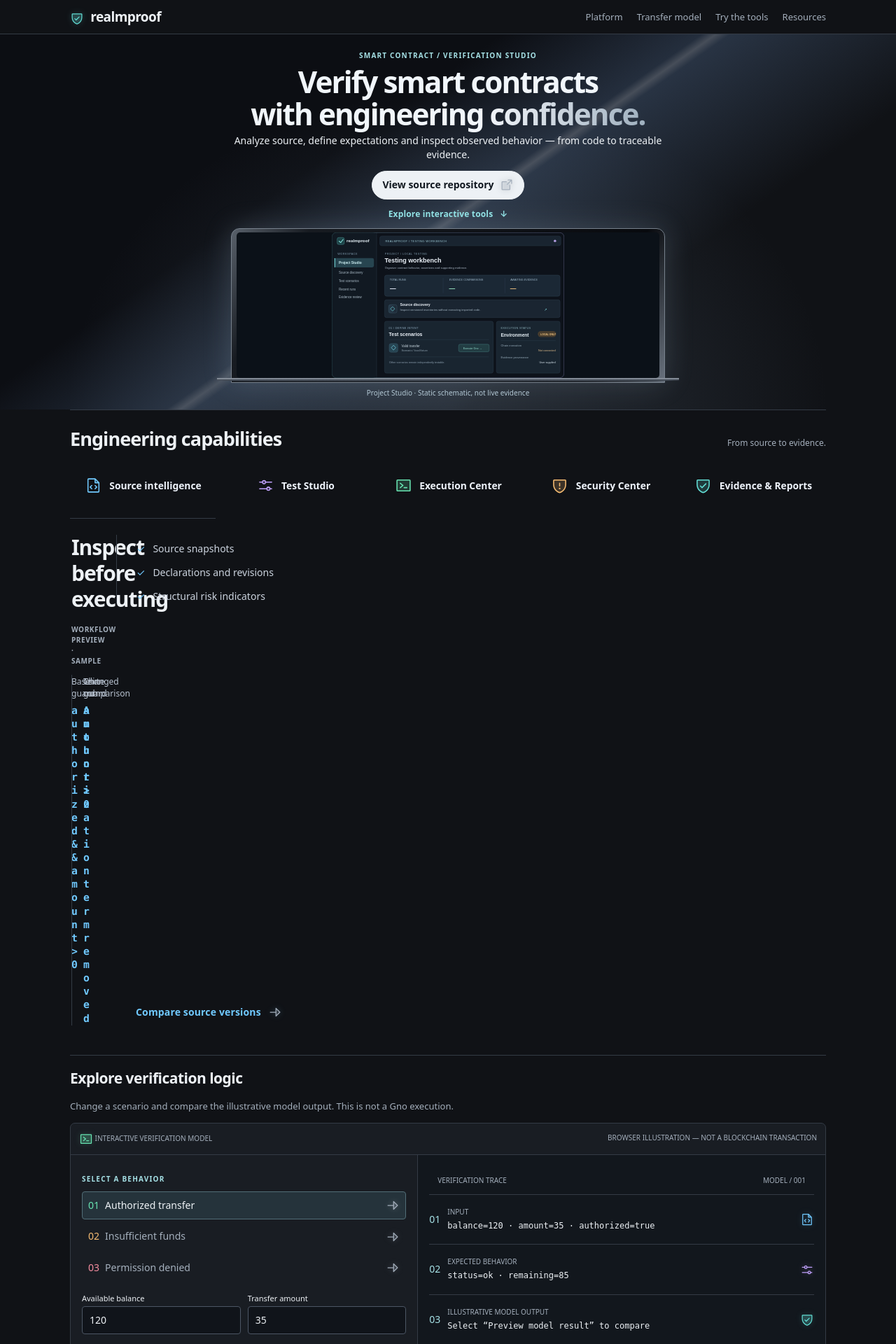
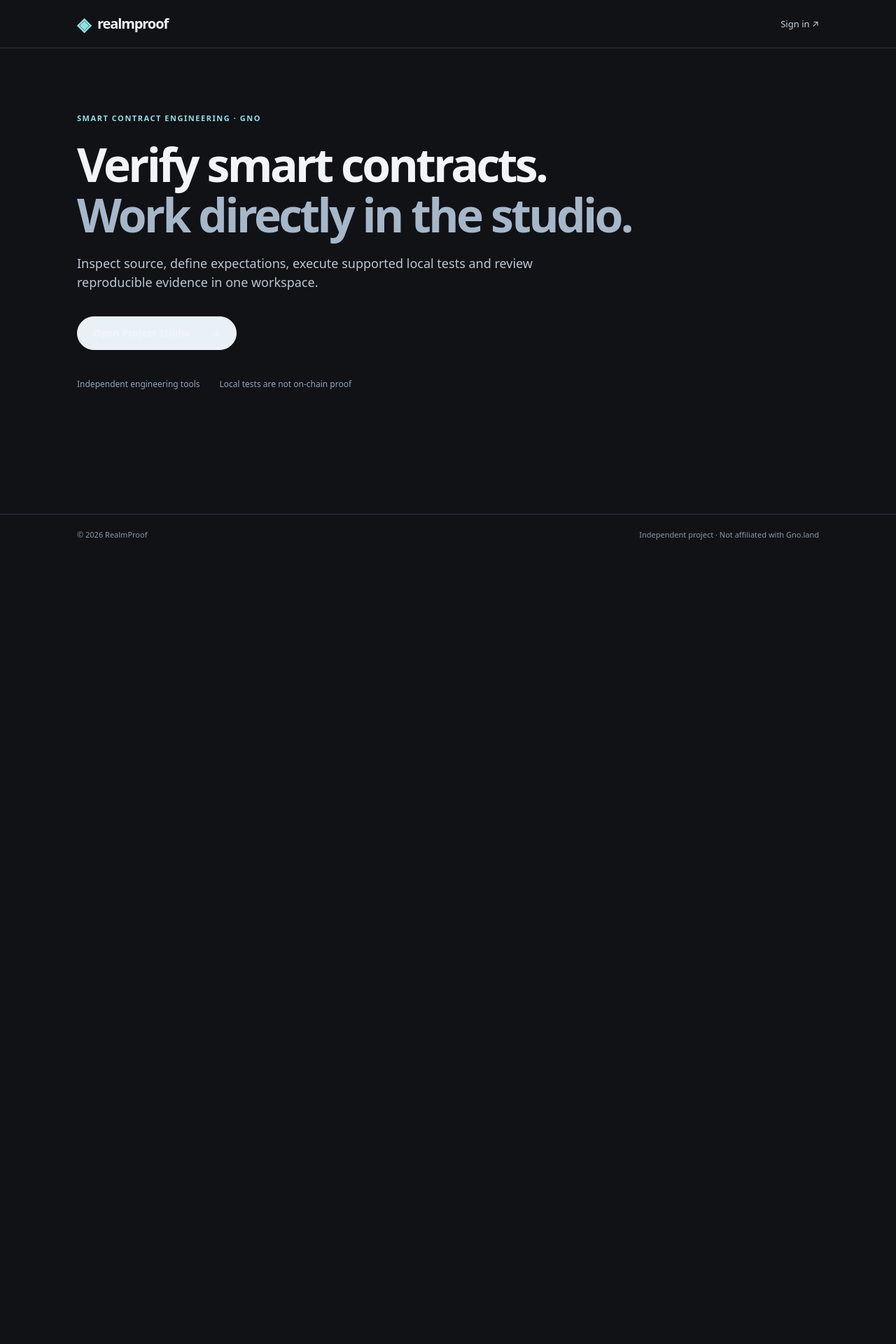
Before and after one commit to helijunior4545-glitch/RealmProof, a Django app: page /studio/ in a window 1280 px wide. Shown: the top 1920 px of the page at 70% size. After the commit the page ends 771 px from the top, so only its background shows below. Run offline with Django 5.2, Linux system fonts and the light colour scheme; parts of the project's set-up code (start-up, migrations or seed data) failed here and were passed over.

Commit message:
Move engineering walkthrough behind workspace access and streamline public entry

```diff
--- a/studio/guest.py
+++ b/studio/guest.py
@@ -4,6 +4,7 @@ import logging
 import secrets
 from django import forms
 from django.contrib.auth import authenticate, login
+from django.contrib.auth.decorators import login_required
 from django.contrib import messages
 from django.shortcuts import redirect, render
 from django.urls import reverse
@@ -41,7 +42,27 @@ def studio_destination(request):
 @never_cache
 @require_GET
 def entry(request):
-    return render(request, "studio/guest_entry.html", {"studio_url": studio_destination(request), "dashboard_url": reverse("studio:dashboard"), "form": suggested_form(), "isolated_guest": os.getenv("REALMPROOF_ISOLATED_GUESTS") == "1"})
+    # Returning users go straight to their actual workbench, not the explainer.
+    if request.user.is_authenticated:
+        return redirect(studio_destination(request) or "studio:dashboard")
+    return render(request, "studio/public_entry.html", {
+        "form": suggested_form(),
+        "isolated_guest": os.getenv("REALMPROOF_ISOLATED_GUESTS") == "1",
+    })
+
+
+@never_cache
+@login_required
+@require_GET
+def engineering(request):
+    # Do not let an expired isolated guest use an internal route indefinitely.
+    if request.user.username.startswith("rp_guest_") and not studio_destination(request):
+        raise Http404
+    return render(request, "studio/guest_entry.html", {
+        "studio_url": studio_destination(request),
+        "dashboard_url": reverse("studio:dashboard"),
+        "isolated_guest": False,
+    })
 
 @never_cache
 @require_POST
@@ -50,7 +71,7 @@ def start(request):
         return redirect(studio_destination(request) or "studio:dashboard")
     form = WorkspaceForm(request.POST) if request.POST.get("name") is not None else suggested_form()
     if form.is_bound and not form.is_valid():
-        return render(request, "studio/guest_entry.html", {"form": form, "isolated_guest": os.getenv("REALMPROOF_ISOLATED_GUESTS") == "1"}, status=400)
+        return render(request, "studio/public_entry.html", {"form": form, "isolated_guest": os.getenv("REALMPROOF_ISOLATED_GUESTS") == "1"}, status=400)
     username = os.getenv("REALMPROOF_DEMO_USERNAME", "")
     password = os.getenv("REALMPROOF_DEMO_PASSWORD", "")
     user = authenticate(request, username=username, password=password) if username == "hackathon_demo_public" and password else None
--- /dev/null
+++ b/studio/static/studio/entry.css
@@ -0,0 +1,56 @@
+/* Public entry: a dedicated lightweight gateway, not the engineering lab. */
+* { box-sizing: border-box; }
+html { scroll-behavior: smooth; }
+body.rp-entry { margin: 0; min-height: 100vh; background: #101216; color: #f1f4f8; font: 14px/1.55 system-ui, -apple-system, "Segoe UI", sans-serif; }
+.rp-entry a { color: inherit; text-decoration: none; }
+.rp-entry :where(input,textarea,select,button) { font: inherit; }
+.rp-entry :where(a,button,summary,input,textarea,select):focus-visible { outline: 2px solid #95dce5; outline-offset: 3px; }
+.rp-entry-wrap { width: min(1060px, calc(100% - 48px)); margin: auto; }
+.rp-skip-link { position: fixed; left: 14px; top: 0; transform: translateY(-160%); background: #fff; color: #101216 !important; padding: 10px 14px; z-index: 10; }
+.rp-skip-link:focus { transform: translateY(10px); }
+.rp-entry-header { border-bottom: 1px solid #30353f; }
+.rp-entry-header .rp-entry-wrap { display: flex; align-items: center; justify-content: space-between; gap: 20px; min-height: 68px; }
+.rp-entry-brand { display: inline-flex; align-items: center; gap: 10px; font-size: 20px; font-weight: 700; letter-spacing: -.055em; }
+.rp-entry-mark { color: #8ee3e2; font-size: 26px; }
+.rp-entry-signin { font-size: 13px; color: #cad1da !important; }
+.rp-entry-signin:hover { color: #fff !important; }
+.rp-entry-main { min-height: calc(100vh - 135px); }
+.rp-entry-hero { padding: clamp(55px, 11vh, 130px) 0 70px; max-width: 820px; }
+.rp-entry-eyebrow { display: inline-block; font-size: 11px; font-weight: 700; letter-spacing: .14em; color: #93dfe3; }
+.rp-entry-hero h1 { font-size: clamp(35px, 5.8vw, 66px); line-height: 1.09; font-weight: 680; letter-spacing: -.055em; margin: 20px 0; }
+.rp-entry-hero h1 span { color: #a6b7c9; }
+.rp-entry-hero > p { font-size: clamp(15px, 1.65vw, 18px); color: #bbc6d3; max-width: 660px; }
+.rp-entry-action { margin-top: 34px; max-width: 540px; }
+.rp-entry-primary,.rp-guest-disclosure > summary,.rp-entry-submit { display: inline-flex; align-items: center; justify-content: space-between; gap: 30px; background: #e9f1f7; color: #10161d; font-weight: 700; border: 1px solid #e9f1f7; border-radius: 30px; padding: 12px 22px; cursor: pointer; min-height: 46px; }
+.rp-entry-primary:hover,.rp-guest-disclosure > summary:hover,.rp-entry-submit:hover { background: #bce7ed; border-color: #bce7ed; }
+.rp-guest-disclosure { border: 0; }
+.rp-guest-disclosure > summary { list-style: none; }
+.rp-guest-disclosure > summary::-webkit-details-marker { display: none; }
+.rp-guest-disclosure[open] { border: 1px solid #424e5e; border-radius: 12px; background: #171d26; padding: 16px; }
+.rp-guest-disclosure[open] > summary { margin-bottom: 20px; }
+.rp-entry-form-head h2 { font-size: 20px; letter-spacing: -.035em; margin: 0 0 5px; }
+.rp-entry-form-head p { font-size: 13px; color: #aebaca; margin: 0 0 16px; }
+.rp-creation-form p { margin: 0 0 13px; }
+.rp-creation-form label { display: block; font-size: 12px; color: #e6edf5; margin-bottom: 5px; }
+.rp-creation-form :where(input,select,textarea) { display: block; width: 100%; max-width: 100%; min-width: 0; padding: 10px 12px; border: 1px solid #4b5969; border-radius: 6px; background: #0d131b; color: #f1f4f8; }
+.rp-creation-form textarea { max-height: 150px; resize: vertical; }
+.rp-creation-form .errorlist { color: #ffb0b8; margin: 3px 0 6px; padding-left: 20px; }
+.rp-form-actions { display: flex; align-items: center; gap: 14px; flex-wrap: wrap; }
+.rp-regenerate { font-size: 12px; color: #b6c2d1 !important; }
+.rp-regenerate:hover { color: #fff !important; }
+.rp-entry-fine { font-size: 12px; color: #a9b6c6; }
+.rp-request-feedback { display: block; color: #9befe3; margin-top: 8px; }
+.rp-action-pending { opacity: .65; }
+.rp-entry-message { padding: 12px 15px; border-left: 3px solid #f5bb71; background: #25232b; }
+.rp-entry-foot { display: flex; flex-wrap: wrap; gap: 12px 28px; padding-top: 40px; color: #91a2b4; font-size: 12px; }
+.rp-entry-footer { border-top: 1px solid #30353f; padding: 20px 0; color: #8899aa; font-size: 11px; }
+.rp-entry-footer .rp-entry-wrap { display: flex; gap: 20px; justify-content: space-between; flex-wrap: wrap; }
+@media (max-width: 600px) {
+  .rp-entry-wrap { width: calc(100% - 32px); }
+  .rp-entry-hero { padding: 50px 0; }
+  .rp-entry-hero h1 { font-size: clamp(31px, 9vw, 48px); }
+  .rp-guest-disclosure[open] { padding: 12px; }
+  .rp-form-actions { align-items: stretch; flex-direction: column; }
+  .rp-entry-submit { width: 100%; }
+}
+@media (prefers-reduced-motion: reduce) { *, *::before, *::after { scroll-behavior: auto !important; transition: none !important; animation: none !important; } }
--- a/studio/templates/studio/base.html
+++ b/studio/templates/studio/base.html
@@ -30,6 +30,7 @@
       </a>
       <div class="nav-group-label">PLATFORM</div>
       <a class="nav-link chroma-amber" {% if request.resolver_match.url_name == 'public_demo' %}aria-current="page"{% endif %} href="{% url 'studio:public_demo' %}"><span class="factory-icon factory-assembly" aria-hidden="true"></span> Home</a>
+      {% if user.is_authenticated %}<a class="nav-link chroma-pink" {% if request.resolver_match.url_name == 'engineering_lab' %}aria-current="page"{% endif %} href="{% url 'studio:engineering_lab' %}"><span class="factory-icon factory-scanner" aria-hidden="true"></span> Engineering lab</a>{% endif %}
       {% if user.is_authenticated %}<a class="nav-link chroma-pink" {% if request.resolver_match.url_name == 'reference_demo' %}aria-current="page"{% endif %} href="{% url 'studio:reference_demo' %}"><span class="factory-icon factory-scanner" aria-hidden="true"></span> Reference demo</a>{% endif %}
 
       {% if user.is_authenticated %}<a class="nav-link chroma-violet" {% if request.resolver_match.url_name == 'dashboard' %}aria-current="page"{% endif %} href="{% url 'studio:dashboard' %}"><span class="factory-icon factory-reactor" aria-hidden="true"></span> My workspaces</a>{% endif %}
--- /dev/null
+++ b/studio/templates/studio/public_entry.html
@@ -0,0 +1,48 @@
+{% load static %}
+<!doctype html>
+<html lang="en">
+<head>
+<meta charset="utf-8">
+<meta name="viewport" content="width=device-width, initial-scale=1">
+<meta name="color-scheme" content="dark">
+<meta name="theme-color" content="#101216">
+<meta name="description" content="RealmProof — independent source intelligence and reproducible smart contract testing for Gno.">
+<title>RealmProof — Project Studio</title>
+<link rel="stylesheet" href="{% static 'studio/tokens.css' %}">
+<link rel="stylesheet" href="{% static 'studio/entry.css' %}">
+<script defer src="{% static 'studio/interactions.js' %}"></script>
+</head>
+<body class="rp-entry">
+<a class="rp-skip-link" href="#main-content">Skip to main content</a>
+<header class="rp-entry-header"><div class="rp-entry-wrap">
+<a class="rp-entry-brand" href="{% url 'studio:public_demo' %}" aria-label="RealmProof home"><span class="rp-entry-mark" aria-hidden="true">◈</span> realmproof</a>
+<a class="rp-entry-signin" href="{% url 'login' %}">Sign in <span aria-hidden="true">↗</span></a>
+</div></header>
+<main id="main-content" tabindex="-1" class="rp-entry-main">
+<div class="rp-entry-wrap">
+{% for message in messages %}<p class="rp-entry-message" role="status">{{ message }}</p>{% endfor %}
+<section class="rp-entry-hero rp-hero" aria-labelledby="rp-entry-title">
+<span class="rp-entry-eyebrow">SMART CONTRACT ENGINEERING · GNO</span>
+<h1 id="rp-entry-title">Verify smart contracts.<br><span>Work directly in the studio.</span></h1>
+<p>Inspect source, define expectations, execute supported local tests and review reproducible evidence in one workspace.</p>
+<div class="rp-entry-action">
+{% if isolated_guest %}
+<details class="rp-guest-disclosure" {% if form.errors %}open{% endif %}>
+<summary>Open Project Studio <span aria-hidden="true">→</span></summary>
+<div class="rp-entry-form-head"><h2>Prepare a private workspace</h2><p>Each visitor receives an isolated temporary environment. Your suggestions are editable.</p></div>
+<form method="post" action="{% url 'studio:guest_start' %}" class="jury-launch rp-creation-form" data-pending-label="Preparing workspace…">
+{% csrf_token %}{{ form.as_p }}
+<div class="rp-form-actions"><button class="rp-entry-submit" type="submit" aria-label="Create Workspace">Create workspace <span aria-hidden="true">→</span></button><a class="rp-regenerate" href="{% url 'studio:public_demo' %}#workspace">Generate another example ↗</a></div>
+</form>
+<p class="rp-entry-fine">Access expires after one hour. Do not upload secrets or private source.</p>
+</details>
+{% else %}
+<a class="rp-entry-primary" href="{% url 'login' %}">Open Project Studio <span aria-hidden="true">→</span></a>
+{% endif %}
+</div>
+<div class="rp-entry-foot"><span>Independent engineering tools</span><span>Local tests are not on-chain proof</span></div>
+</section>
+</div>
+</main>
+<footer class="rp-entry-footer"><div class="rp-entry-wrap"><span>© 2026 RealmProof</span><span>Independent project · Not affiliated with Gno.land</span></div></footer>
+</body></html>
--- a/studio/urls.py
+++ b/studio/urls.py
@@ -8,6 +8,7 @@ from . import source_views
 app_name = "studio"
 urlpatterns = [
     path("", guest.entry, name="public_demo"),
+    path("workspace/engineering/", guest.engineering, name="engineering_lab"),
     path("guest/start/", guest.start, name="guest_start"),
     path("reference/", public_demo.home, name="reference_demo"),
     path("workspace/", views.dashboard, name="dashboard"),
```
Also changed, not shown: browser_tests/test_workspace.py (+21 -5 lines), studio/test_public_experience.py (+30 -0 lines).
